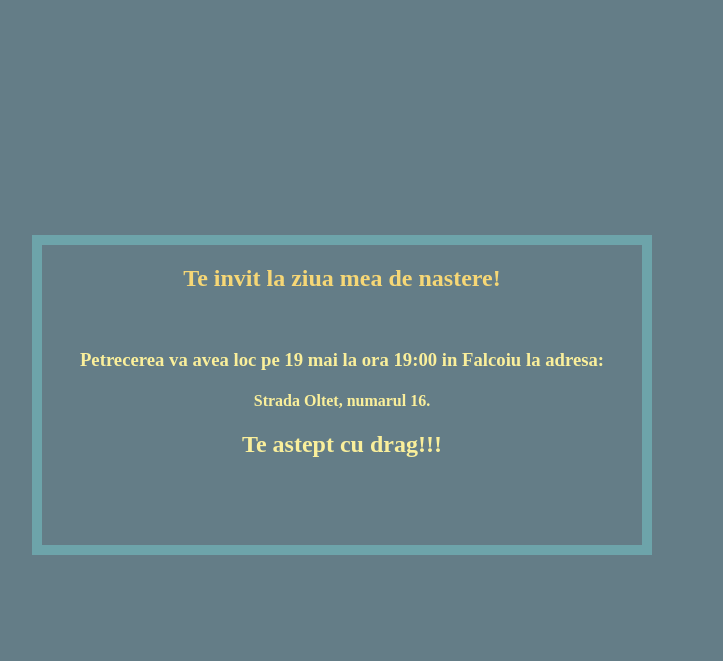
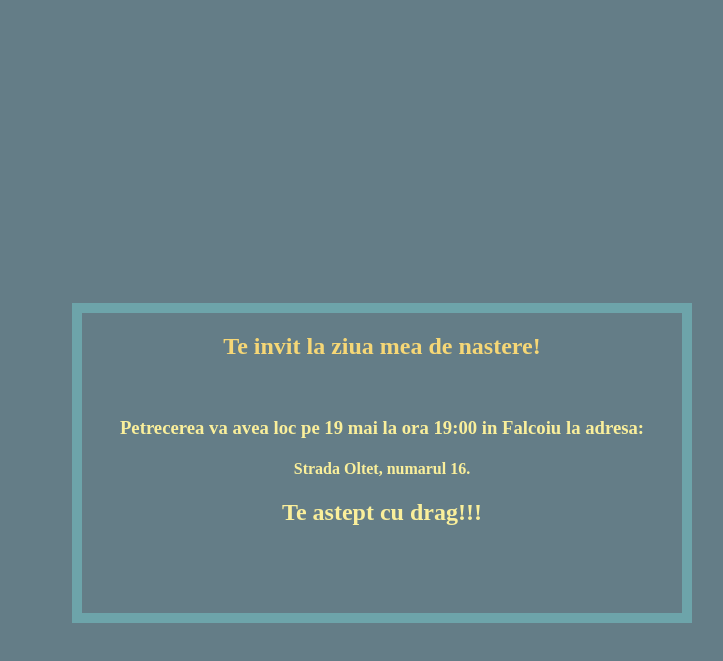
Before and after one commit to YugosoOmori/invitatieziuamea, a plain HTML site: page index.html in a window 1280 px wide. Shown: the part 5-666 px from the top of the page, without its empty margins (96-819 px from the left). Drawn offline with Linux system fonts and the light colour scheme.

Commit message:
Update index.html

```diff
--- a/index.html
+++ b/index.html
@@ -16,9 +16,9 @@ color: #F6D776;
 }
 #baza{
     position:relative;
-    top:232px;
+    top:300px;
     border: 10px solid #6DA4AA;
-    left:120px;
+    left:160px;
     height:300px;
     width:600px;
 
```
